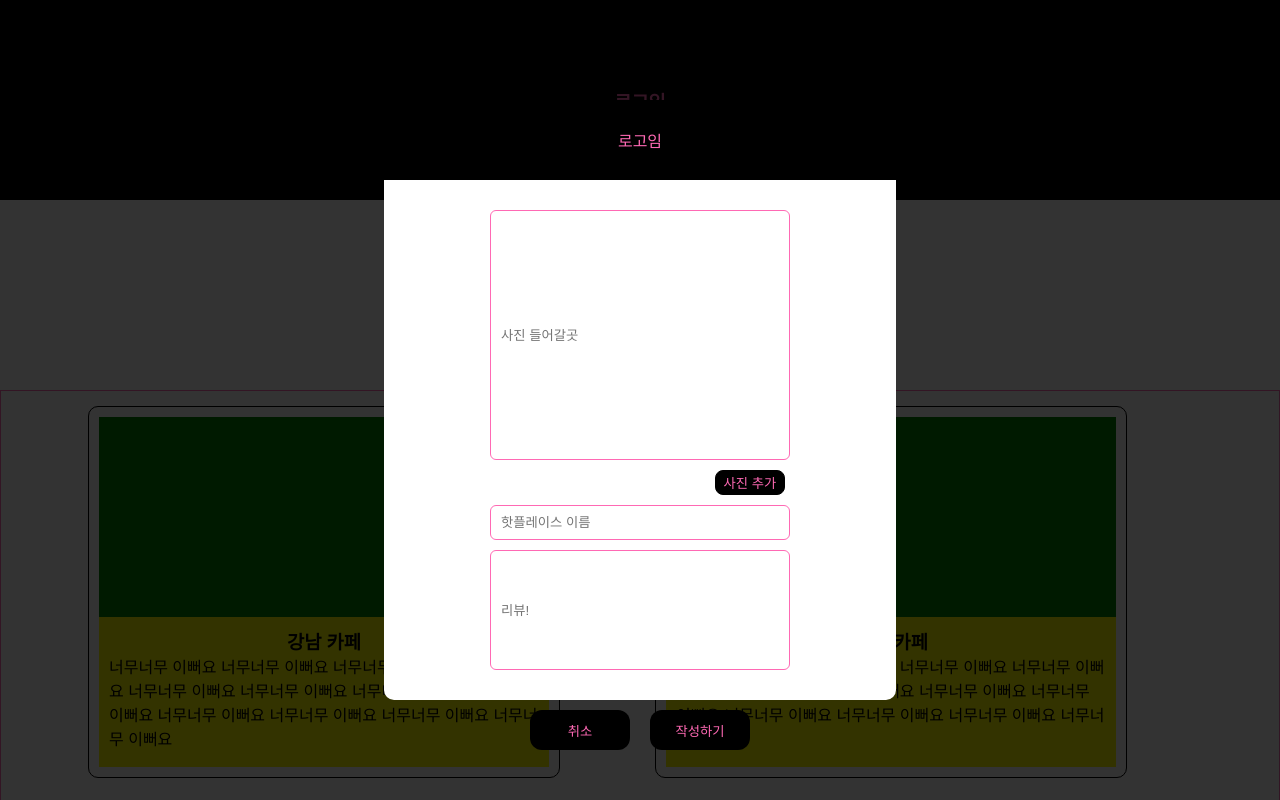
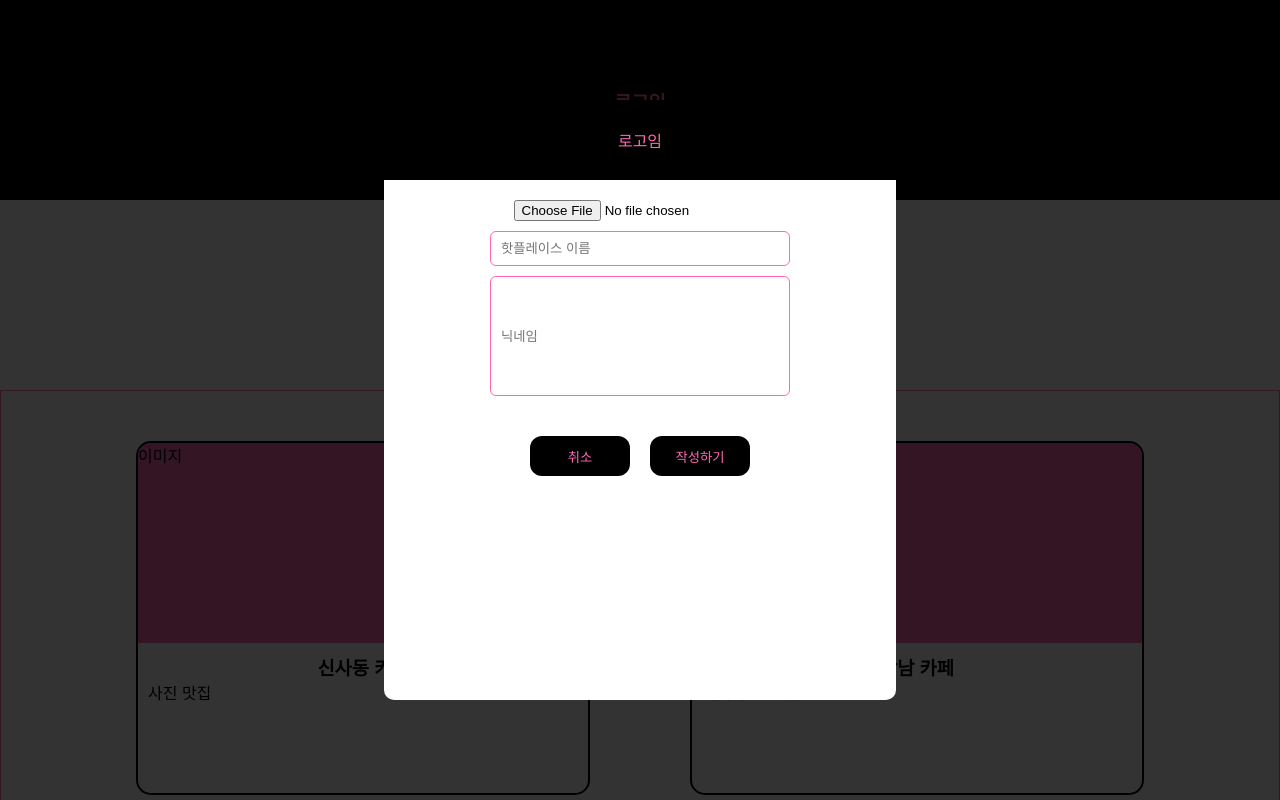
Before and after one commit to cmun2/what_thehotplace, a React (Create React App) app: page / in a window 1280 px wide. Both pictures are taken after a click on the button "모달창 열기". Shown: the top 800 px of the page. Built offline with nearby package versions, Linux system fonts and the light colour scheme; data requests are answered from the project's data file.

Commit message:
리스트 가져오기 리스트 추가하기

```diff
--- a/db.json
+++ b/db.json
@@ -15,5 +15,25 @@
   ],
   "profile": {
     "name": "typicode"
-  }
+  },
+  "list": [
+    {
+      "title": "신사동 카페",
+      "coments": "사진 맛집",
+      "img": "이미지",
+      "id": 1
+    },
+    {
+      "title": "강남 카페",
+      "coments": "커피가 맛있어요",
+      "img": "이미지2",
+      "id": 2
+    },
+    {
+      "title": "강남 qwe",
+      "coments": "커피가 qwe",
+      "img": "ew",
+      "id": 3
+    }
+  ]
 }
--- a/src/components/List.jsx
+++ b/src/components/List.jsx
@@ -1,6 +1,7 @@
 import styled from "styled-components";
-import { useSelector } from "react-redux";
-import { useState } from "react";
+import { useSelector, useDispatch } from "react-redux";
+import { useState, useEffect } from "react";
+import { getListThunk } from "../redux/modules/users";
 
 
 const Tedo = styled.div`
@@ -14,22 +15,21 @@ const Tedo = styled.div`
 
 
 const Card = styled.div`
-   border: 1px solid black;
    display: flex;
    flex-direction: column;
-   margin: 15px 80px 15px 15px;
-   padding: 10px;
-   border-radius: 10px;
+   margin: 50px 50px 30px;
+   border-radius: 15px;
+   border: 2px solid black;
+   overflow: hidden;
 `
 
 const CardImag = styled.div`
-   background-color: green;
+   background-color: hotpink;
    width: 450px;
    height: 200px;
 `
 
 const CardBody = styled.div`
-    background-color: yellow;
     width: 450px;
    height: 150px;
    padding: 10px;
@@ -45,44 +45,40 @@ const Cen = styled.div`
 
 function List() {
 
+
+    const dispatch = useDispatch();
+    const list = useSelector((state) => state.users.list)
+
+    // console.log(list)
+
+
+    useEffect(() => {
+        dispatch(getListThunk());
+    },[]);
+
     return (
+        <>
+            <Tedo>
+                {
+                    list.map(function (a, i) {
+                        return (
+                            <Card key={a.id}>
+                                <CardImag>{a.img}</CardImag>
+                                <CardBody>
+                                    <Cen><h3>{a.title}</h3></Cen>
+                                    <p>{a.coments}</p>
+                                </CardBody>
+                            </Card>
+                        )
+                    })
+                }
 
-        <Tedo>
-            <Card>
-                <CardImag>
-                </CardImag>
-                <CardBody>
-                    <Cen><h3>강남 카페</h3></Cen>
-                    <p>너무너무 이뻐요 너무너무 이뻐요 너무너무 이뻐요  너무너무 이뻐요 너무너무 이뻐요 너무너무 이뻐요 너무너무 이뻐요  너무너무 이뻐요 너무너무 이뻐요 너무너무 이뻐요 너무너무 이뻐요  너무너무 이뻐요</p>
-                </CardBody>
-            </Card>
-            <Card>
-                <CardImag>
-                </CardImag>
-                <CardBody>
-                    <Cen><h3>강남 카페</h3></Cen>
-                    <p>너무너무 이뻐요 너무너무 이뻐요 너무너무 이뻐요  너무너무 이뻐요 너무너무 이뻐요 너무너무 이뻐요 너무너무 이뻐요  너무너무 이뻐요 너무너무 이뻐요 너무너무 이뻐요 너무너무 이뻐요  너무너무 이뻐요</p>
-                </CardBody>
-            </Card>
-            <Card>
-                <CardImag>
-                </CardImag>
-                <CardBody>
-                    <Cen><h3>강남 카페</h3></Cen>
-                    <p>너무너무 이뻐요 너무너무 이뻐요 너무너무 이뻐요  너무너무 이뻐요 너무너무 이뻐요 너무너무 이뻐요 너무너무 이뻐요  너무너무 이뻐요 너무너무 이뻐요 너무너무 이뻐요 너무너무 이뻐요  너무너무 이뻐요</p>
-                </CardBody>
-            </Card>
-            <Card>
-                <CardImag>
-                </CardImag>
-                <CardBody>
-                    <Cen><h3>강남 카페</h3></Cen>
-                    <p>너무너무 이뻐요 너무너무 이뻐요 너무너무 이뻐요  너무너무 이뻐요 너무너무 이뻐요 너무너무 이뻐요 너무너무 이뻐요  너무너무 이뻐요 너무너무 이뻐요 너무너무 이뻐요 너무너무 이뻐요  너무너무 이뻐요</p>
-                </CardBody>
-            </Card>
+            </Tedo>
 
-        </Tedo>
+        </>
     )
 }
 
+
+
 export default List;
--- a/src/components/Modal.jsx
+++ b/src/components/Modal.jsx
@@ -1,10 +1,11 @@
 import styled from "styled-components";
-import { useState } from "react";
+import { useState, useEffect } from "react";
 import { useSelector } from "react-redux/es/exports";
 import { useDispatch } from "react-redux/es/exports";
 // import { addNumber } from "../redux/modules/users";
+import axios from "axios";
 
-import {addNumber} from "../redux/modules/users";
+import { addNumber, getListThunk } from "../redux/modules/users";
 
 
 
@@ -122,47 +123,55 @@ function Modal() {
 
     let [modal, setModal] = useState(false)
 
-    let list = useSelector((state) => state)
-    console.log(list.users)
-
-    const[title, setTitle] = useState('');
-    const[coments, setComents] = useState('');
-    const[img, setImg] = useState('');
 
     const dispatch = useDispatch();
+    const qwe = useSelector((state) => state.users)
+
+    console.log(qwe)
 
 
-    const onChangeHandler1 = (evnet) => {
-        const { value } = evnet.target;
-        setImg(value);
-    };
 
-    const onChangeHandler2 = (evnet) => {
-        const { value } = evnet.target;
-        setTitle(value);
-    };
 
-    const onChangeHandler3 = (evnet) => {
-        const { value } = evnet.target;
-        setComents(value);
-    };
+    // const [img, setImg] = useState('');
+
+    // const onChangeHandler1 = (evnet) => {
+    //     const { value } = evnet.target;
+    //     setImg(value);
+    // };
+
+    // const onChangeHandler2 = (evnet) => {
+    //     const { value } = evnet.target;
+    //     setTitle(value);
+    // };
+
+    // const onChangeHandler3 = (evnet) => {
+    //     const { value } = evnet.target;
+    //     setComents(value);
+    // };
 
     // console.log(title, coments, img)
 
+    const [inputs, setInputs] = useState({
+        title: '',
+        coments: '',
+      });
 
-    const onSubmitHandler = () => {
-        if (title === "") return; // 아무것도 입력하지 않았을 때 dispatch 하지 않음
+      const { title, coments } = inputs; // 비구조화 할당을 통해 값 추출
 
-        dispatch(
-            addNumber({
-            title,
-            coments,
-            img,
-          })
-        );
-          setTitle('')
-          setComents('')
-          setImg('')
+      const onChange = (e) => {
+        const { value, name } = e.target; // 우선 e.target 에서 name 과 value 를 추출
+        setInputs({
+          ...inputs, // 기존의 input 객체를 복사한 뒤
+          [name]: value // name 키를 가진 값을 value 로 설정
+        });
+      };
+
+      console.log(title, coments)
+
+
+      const onSubmitHandler = (inputs) => {
+        if (title, coments=== "") return;
+        axios.post("http://localhost:3001/list", inputs);
       };
 
     return (
@@ -174,14 +183,16 @@ function Modal() {
                         <ModalBox>
                             <Logo>로고임</Logo>
                             <Box>
-                                <InputOne onChange={onChangeHandler1} type={'text'} placeholder="사진 들어갈곳" value={img}></InputOne>
-                                <Photo>사진 추가</Photo>
-                                <InputTwo onChange={onChangeHandler2} type={'text'} placeholder="핫플레이스 이름" value={title}></InputTwo>
-                                <InputThr onChange={onChangeHandler3} type={'text'} placeholder="리뷰!" value={coments}></InputThr>
+                                <form>
+                                    <label htmlFor="profile-upload" />
+                                    <input type="file" id="profile-upload" accept="image/*" />
+                                </form>
+                                <InputTwo name="title" placeholder="핫플레이스 이름" onChange={onChange} value={title}></InputTwo>
+                                <InputThr name="coments" placeholder="닉네임" onChange={onChange} value={coments}></InputThr>
                             </Box>
                             <Zxc>
                                 <ModalButton onClick={() => { setModal(!modal) }}>취소</ModalButton>
-                                <ModalButton onClick={onSubmitHandler}>작성하기</ModalButton>
+                                <ModalButton onClick={()=> {onSubmitHandler(inputs)}}>작성하기</ModalButton>
                             </Zxc>
                         </ModalBox>
                     </ModalBackground></> : null
--- a/src/pages/Main.jsx
+++ b/src/pages/Main.jsx
@@ -4,14 +4,13 @@ import List from "../components/List";
 
 
 
-function Main() {
+const Main = ()=> {
   return (
-    <div style={{height:"5000px"}}>
-      <Header/>
-      <Modal/>
-      <List/>
-
-    </div>
+    <>
+    <Header/>
+    <Modal/>
+    <List/>
+    </>
   )
 }
 
--- a/src/redux/config/configStore.js
+++ b/src/redux/config/configStore.js
@@ -1,5 +1,6 @@
 import users from "../modules/users";
 import { configureStore } from "@reduxjs/toolkit";
+
 
 /**
  * 모듈(Slice)이 여러개인 경우
@@ -9,7 +10,7 @@ import { configureStore } from "@reduxjs/toolkit";
  * 이것을 각각 모듈로 구현한 다음에 아래 코드로 2개의 모듈을 스토어에 연결해준 것 입니다.
  */
 const store = configureStore({
-  reducer: { users: users},
+  reducer: { users: users,},
 });
 
 export default store;
--- a/src/redux/modules/users.js
+++ b/src/redux/modules/users.js
@@ -1,29 +1,41 @@
-import { createSlice } from "@reduxjs/toolkit";
-
+import { createAsyncThunk, createSlice } from "@reduxjs/toolkit";
+import axios from "axios"
 const initialState = {
-  todos: [
-    {  title: "신사동 카페", coments: "사진 맛집", img: '이미지',  },
-    {  title: "강남 카페", coments: "커피가 맛있어요", img: '이미지2',},
-  ]
+  list: [],
 }
 
 
+export const getListThunk = createAsyncThunk("getLists", async (payload, api) => {
+
+  try {
+    const data = await axios.get(
+      "http://localhost:3001/list"
+    );
+   return api.fulfillWithValue(data.data);
+  } catch(e) {
+  return api.rejectWithValue(e);
+  }
+});
 
 
-const counterSlice = createSlice({
+const creSlice = createSlice({
   name: "create",
   initialState,
-  reducers: {
-    addNumber: (state, action) => {
-      state.todos = [state, action.payload]
+  reducers: {},
+  extraReducers: {
+    [getListThunk.fulfilled]: (state, action)=> {
+      state.list = action.payload;
     },
+    [getListThunk.rejected] : (state, action) => {
+      console.log(action);
+    }
   },
 });
 
 // 액션크리에이터는 컴포넌트에서 사용하기 위해 export 하고
-export const { addNumber } = counterSlice.actions;
+export const { addNumber } = creSlice.actions;
 // reducer 는 configStore에 등록하기 위해 export default 합니다.
-export default counterSlice.reducer;
+export default creSlice.reducer;
 
 // import { createSlice } from "@reduxjs/toolkit";
 
@@ -50,3 +62,10 @@ export default counterSlice.reducer;
 // export const { addNumber, minusNumber } = counterSlice.actions;
 // // reducer 는 configStore에 등록하기 위해 export default 합니다.
 // export default counterSlice.reducer;
+
+// reducers: {
+//   addNumber: (state, action) => {
+//     state.todos = [...state.todos, action.payload]
+//   },
+// },
+// });
```
